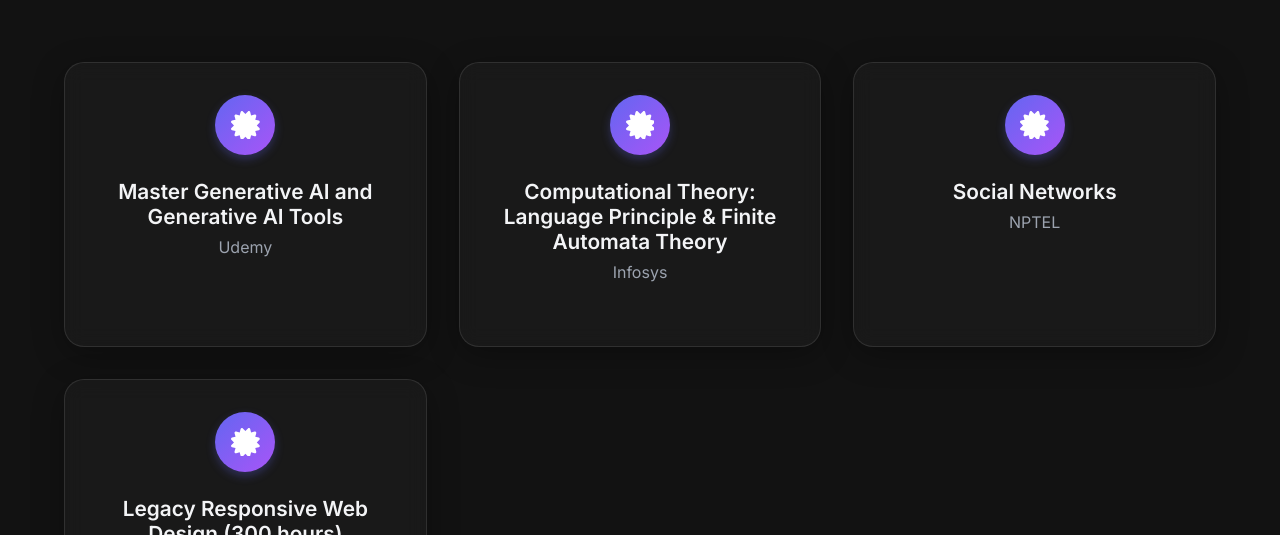
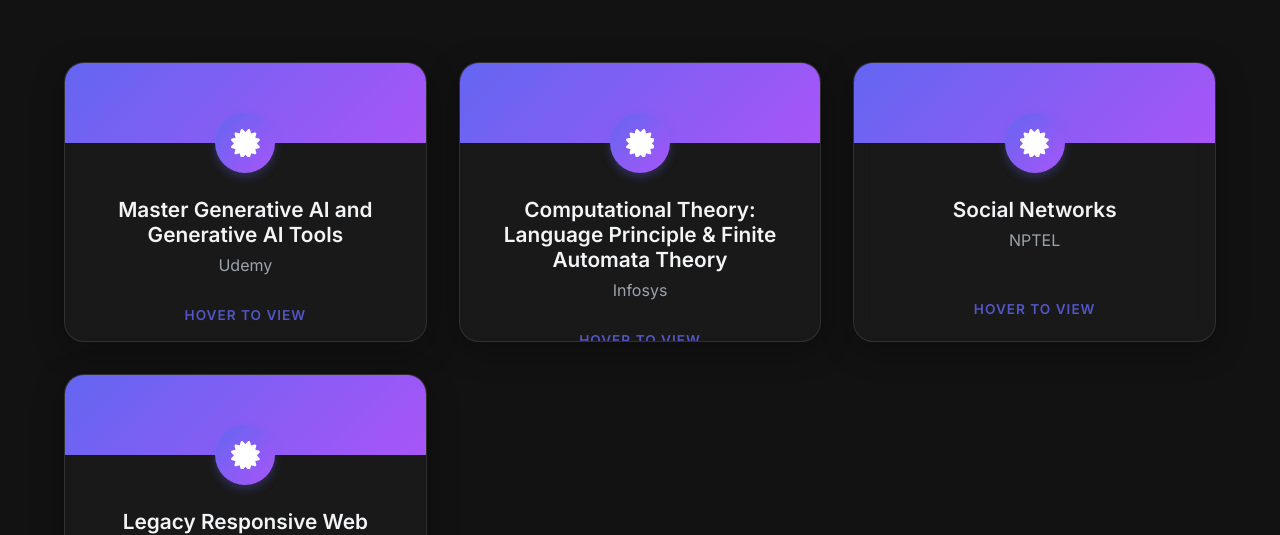
Before and after one commit to Gnaneswar10/portfolio, a React (Vite) app: page /certifications in a window 1280 px wide. Shown: the part 226-761 px from the top of the page. Built offline with nearby package versions, Linux system fonts and the light colour scheme.

Commit message:
Fix profile image clipping and certificate hover glitch, add card banners

```diff
--- a/src/pages/Certifications.css
+++ b/src/pages/Certifications.css
@@ -7,10 +7,14 @@
 .cert-card-container {
   perspective: 1200px;
   display: block;
+  min-height: 280px;
+  position: relative;
+  z-index: 1;
 }
 
 .cert-card-inner {
-  display: grid;
+  position: absolute;
+  inset: 0;
   width: 100%;
   height: 100%;
   transform-style: preserve-3d;
@@ -22,7 +26,8 @@
 }
 
 .cert-card-front, .cert-card-back {
-  grid-area: 1 / 1;
+  position: absolute;
+  inset: 0;
   width: 100%;
   height: 100%;
   -webkit-backface-visibility: hidden;
@@ -31,18 +36,46 @@
   flex-direction: column;
   align-items: center;
   text-align: center;
-  padding: 2rem 1.5rem;
   box-sizing: border-box;
-  /* Enforce inherited glass-card rounded corners */
   border-radius: 20px;
 }
 
 .cert-card-front {
+  padding: 0;
+  overflow: hidden;
   transform: rotateY(0deg);
   z-index: 2;
 }
 
+.cert-front-banner {
+  height: 80px;
+  background: linear-gradient(135deg, #6366f1, #a855f7);
+  width: 100%;
+  flex-shrink: 0;
+}
+
+.cert-front-content {
+  padding: 0 1.5rem 1.5rem;
+  display: flex;
+  flex-direction: column;
+  align-items: center;
+  flex-grow: 1;
+  width: 100%;
+  margin-top: -30px;
+}
+
+.cert-hover-hint {
+  margin-top: auto;
+  font-size: 0.85rem;
+  color: #6366f1;
+  opacity: 0.8;
+  font-weight: 600;
+  letter-spacing: 1px;
+  text-transform: uppercase;
+}
+
 .cert-card-back {
+  padding: 2rem 1.5rem;
   transform: rotateY(180deg);
   justify-content: center;
 }
--- a/src/pages/Certifications.jsx
+++ b/src/pages/Certifications.jsx
@@ -62,11 +62,15 @@
               <div className="cert-card-inner">
                 {/* Front Side */}
                 <div className="cert-card-front glass-card">
-                  <div className="cert-icon-wrapper">
-                    <FaCertificate className="cert-main-icon" />
+                  <div className="cert-front-banner"></div>
+                  <div className="cert-front-content">
+                    <div className="cert-icon-wrapper">
+                      <FaCertificate className="cert-main-icon" />
+                    </div>
+                    <h3 className="cert-title">{cert.title}</h3>
+                    <p className="cert-issuer">{cert.issuer}</p>
+                    <span className="cert-hover-hint">Hover to view</span>
                   </div>
-                  <h3 className="cert-title">{cert.title}</h3>
-                  <p className="cert-issuer">{cert.issuer}</p>
                 </div>
 
                 {/* Back Side */}
--- a/src/pages/Home.css
+++ b/src/pages/Home.css
@@ -123,7 +123,7 @@
   width: 100%;
   height: 100%;
   object-fit: cover;
-  object-position: center 15%;
+  object-position: center top;
   border-radius: 50%;
   position: relative;
   z-index: 2;
```
